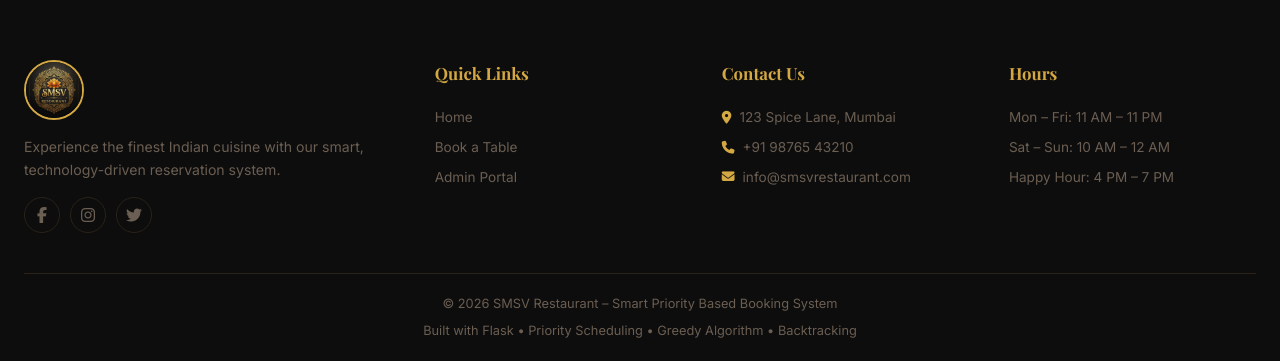
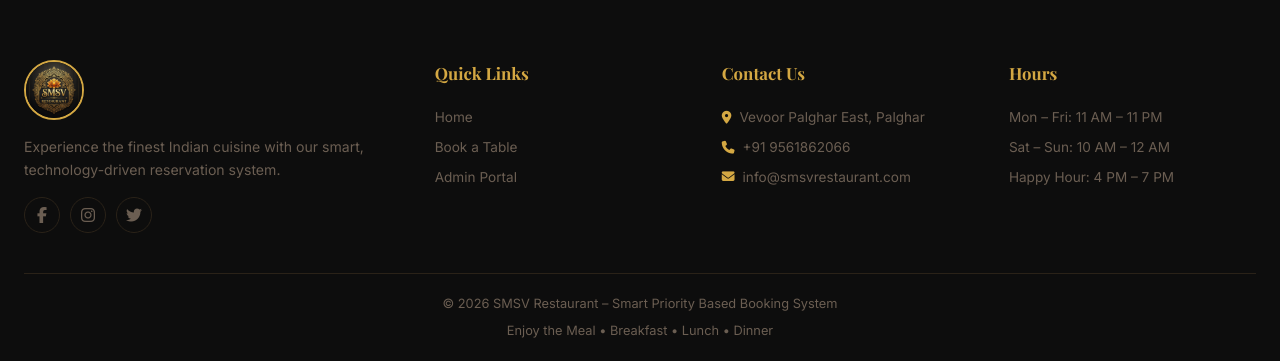
Before and after one commit to manaswigharat/SMSV-Restaurant, a Flask app: page /admin/allocate in a window 1280 px wide. Shown: the part 1115-1476 px from the top of the page. Run offline with Flask 3, Linux system fonts and the light colour scheme; the visitor is signed in with stand-in values (Sample User, id 1); data comes from the database, SQL or seed files in the repository; data that the repository does not hold is empty.

Commit message:
Update footer contact information and tech description

```diff
--- a/templates/base.html
+++ b/templates/base.html
@@ -82,8 +82,8 @@
                 <div class="footer-col">
                     <h4>Contact Us</h4>
                     <ul>
-                        <li><i class="fas fa-map-marker-alt"></i> 123 Spice Lane, Mumbai</li>
-                        <li><i class="fas fa-phone"></i> +91 98765 43210</li>
+                        <li><i class="fas fa-map-marker-alt"></i> Vevoor Palghar East, Palghar</li>
+                        <li><i class="fas fa-phone"></i> +91 9561862066</li>
                         <li><i class="fas fa-envelope"></i> info@smsvrestaurant.com</li>
                     </ul>
                 </div>
@@ -98,7 +98,7 @@
             </div>
             <div class="footer-bottom">
                 <p>&copy; 2026 SMSV Restaurant – Smart Priority Based Booking System</p>
-                <p class="footer-tech">Built with Flask &bull; Priority Scheduling &bull; Greedy Algorithm &bull; Backtracking</p>
+                <p class="footer-tech">Enjoy the Meal &bull; Breakfast &bull; Lunch &bull; Dinner</p>
             </div>
         </div>
     </footer>
```
